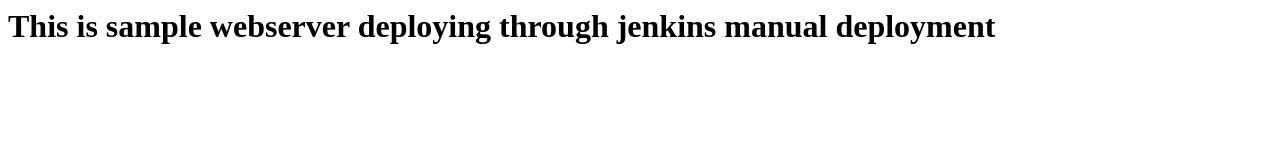
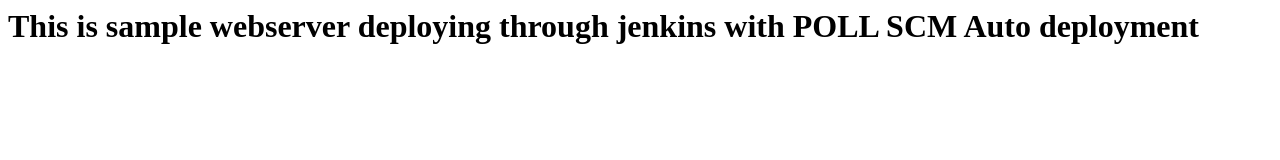
Before and after one commit to rajasekhar82/online6, a plain HTML site: page index.html in a window 1280 px wide. Drawn offline with Linux system fonts and the light colour scheme.

Commit message:
add index file POLL SCM

```diff
--- a/index.html
+++ b/index.html
@@ -1 +1 @@
-<h1> This is sample webserver deploying through jenkins manual deployment </h1>
+<h1> This is sample webserver deploying through jenkins with POLL SCM Auto deployment </h1>
```
